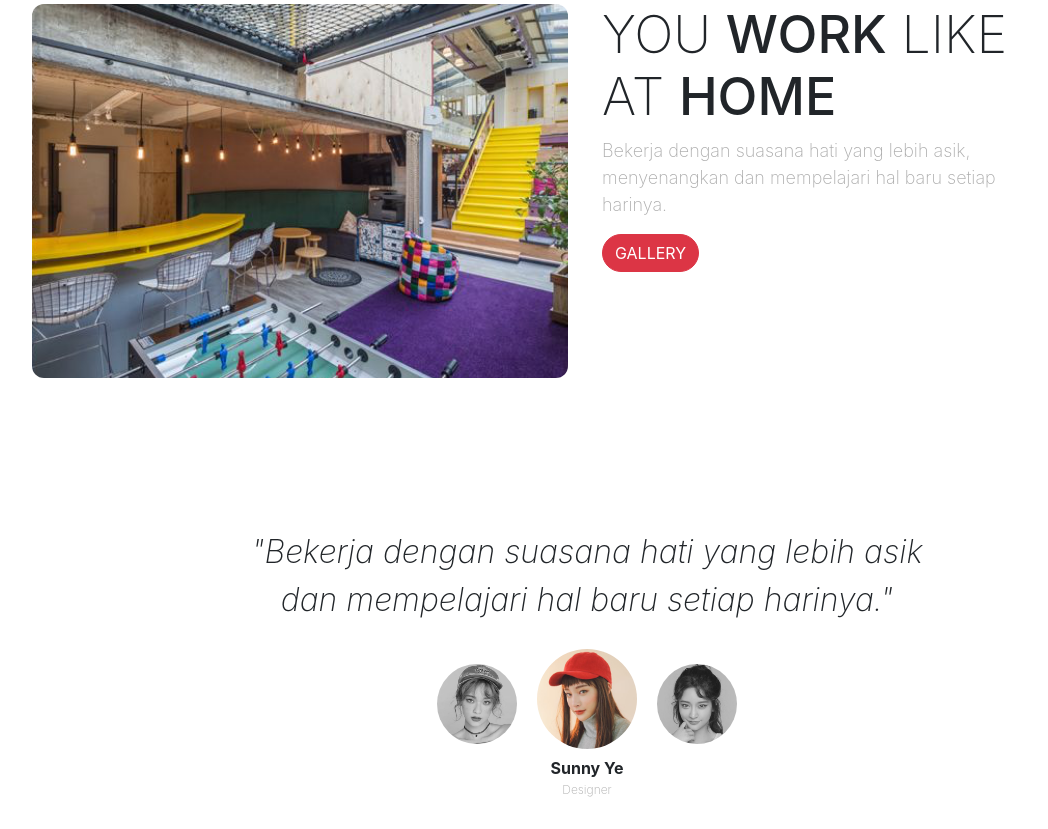
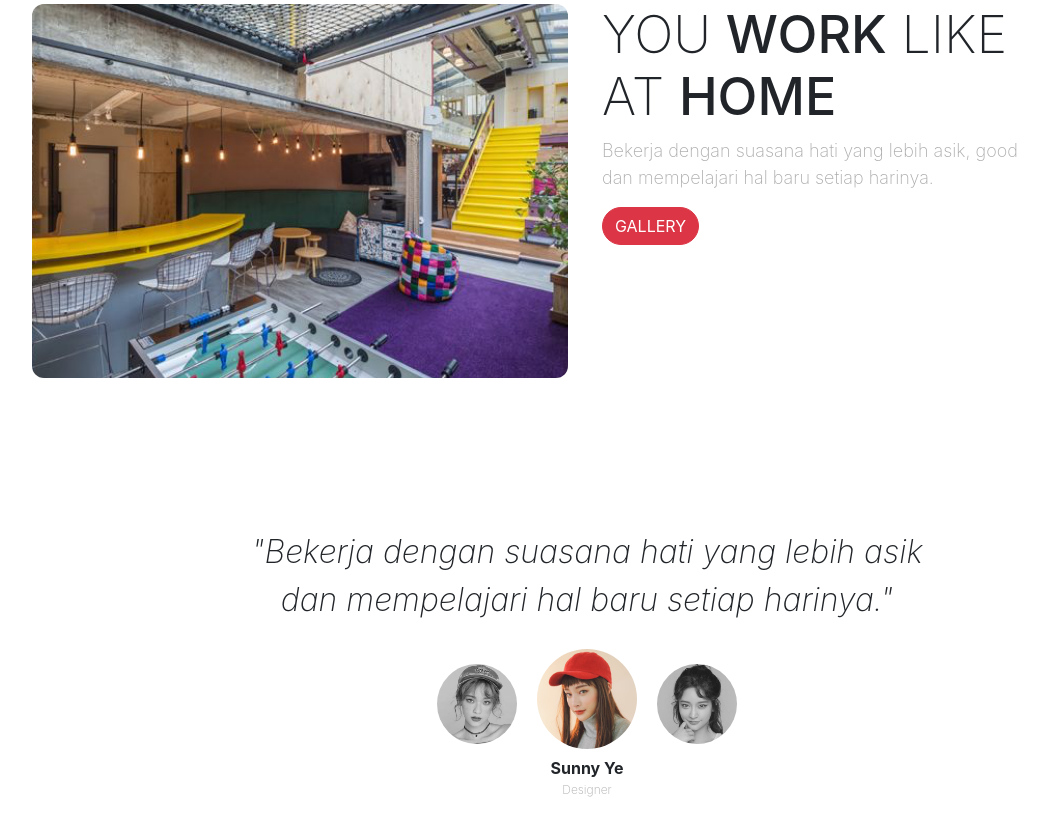
Before and after one commit to sandhikagalih/simple-landing-page, a plain HTML site: page index.html in a window 1280 px wide. Shown: the part 834-1663 px from the top of the page, without its empty margins (53-1101 px from the left). Drawn offline with nearby package versions, Linux system fonts and the light colour scheme; a web font is replaced by a local one.

```diff
--- a/index.html
+++ b/index.html
@@ -82,7 +82,7 @@
         </div>
         <div class="col-lg-5">
           <h2>You <span>Work</span> Like at <span>Home</span></h2>
-          <p>Bekerja dengan suasana hati yang lebih asik, menyenangkan
+          <p>Bekerja dengan suasana hati yang lebih asik, good
             dan mempelajari hal baru setiap harinya.</p>
           <a href="#" class="btn btn-danger tombol">Gallery</a>
         </div>
```
